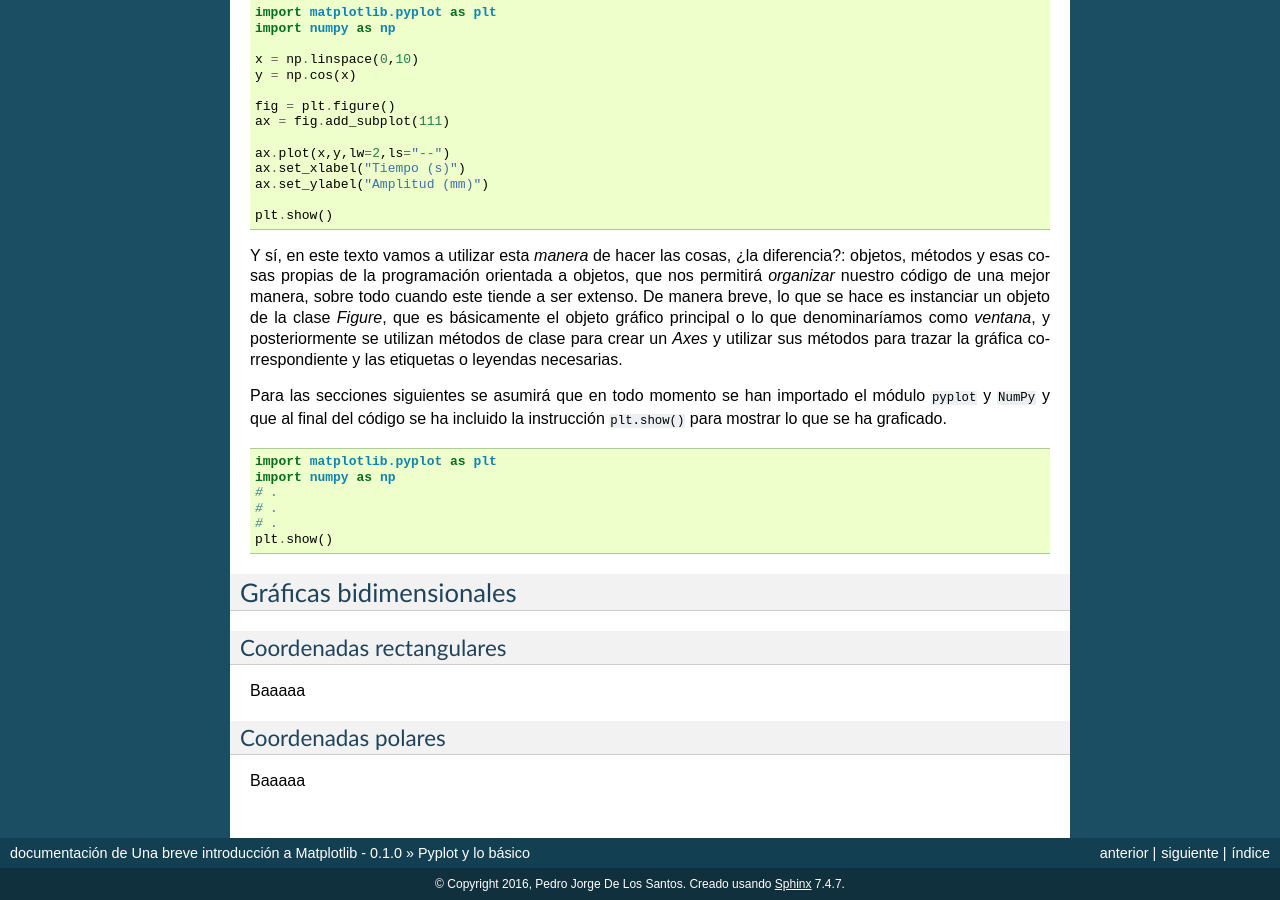
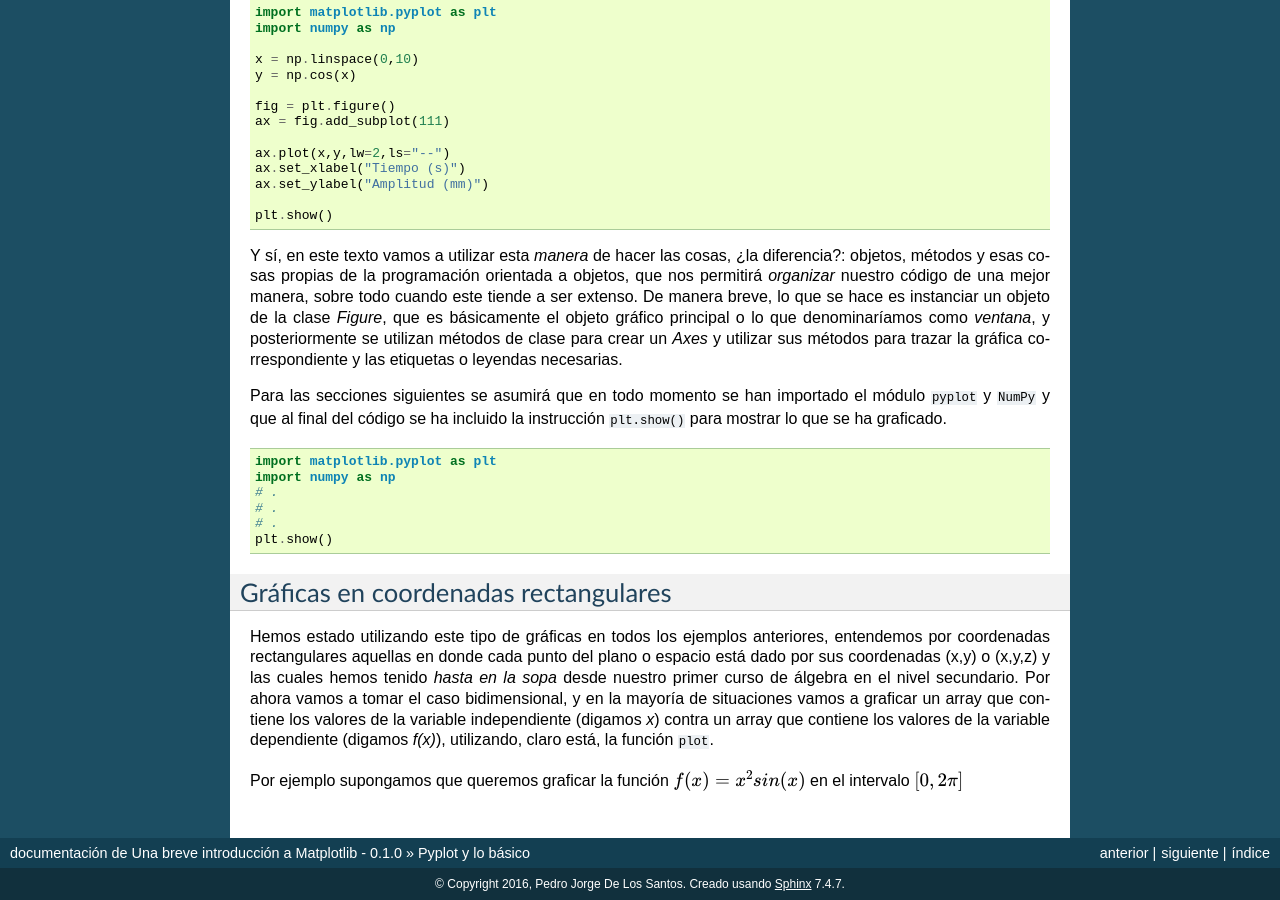
Before and after one commit to JorgeDeLosSantos/UBIM, a Sphinx documentation site: the page built from source/_chapters/ch4.rst, in a window 1280 px wide and 900 px high, scrolled down 733 px. Built offline with Sphinx 7.4.7, drawn with Linux system fonts in a browser that asks for light colours; some of the changed text lies outside the part shown.

Commit message:
Cambios mínimos...

```diff
--- a/source/_chapters/ch1.rst
+++ b/source/_chapters/ch1.rst
@@ -1,5 +1,5 @@
-Y aquí comenzamos...
-====================
+Aquí comenzamos...
+==================
 
 Matplotlib es una librería de Python para el trazo de gráficas, desarrollada inicialmente por
 John Hunter. Tiene una sintaxis inspirada en MATLAB y comparte mucha similitud en las principales
--- a/source/_chapters/ch4.rst
+++ b/source/_chapters/ch4.rst
@@ -84,15 +84,16 @@ Para las secciones siguientes se asumirá que en todo momento se han importado e
 	plt.show()
 
 
-Gráficas bidimensionales
-------------------------
+Gráficas en coordenadas rectangulares
+-------------------------------------
 
-Coordenadas rectangulares
-^^^^^^^^^^^^^^^^^^^^^^^^^
+Hemos estado utilizando este tipo de gráficas en todos los ejemplos anteriores, entendemos
+por coordenadas rectangulares aquellas en donde cada punto del plano o espacio está dado
+por sus coordenadas (x,y) o (x,y,z) y las cuales hemos tenido *hasta en la sopa* desde nuestro
+primer curso de álgebra en el nivel secundario. Por ahora vamos a tomar el caso bidimensional,
+y en la mayoría de situaciones vamos a graficar un array que contiene los valores de la variable
+independiente (digamos *x*) contra un array que contiene los valores de la variable dependiente
+(digamos *f(x)*), utilizando, claro está, la función ``plot``.
 
-Baaaaa
-
-Coordenadas polares
-^^^^^^^^^^^^^^^^^^^
-
-Baaaaa
+Por ejemplo supongamos que queremos graficar la función :math:`f(x)=x^2 sin(x)` en el intervalo
+:math:`[0,2\pi]`
```
Also changed, not shown: README.md (+35 -1 lines).
